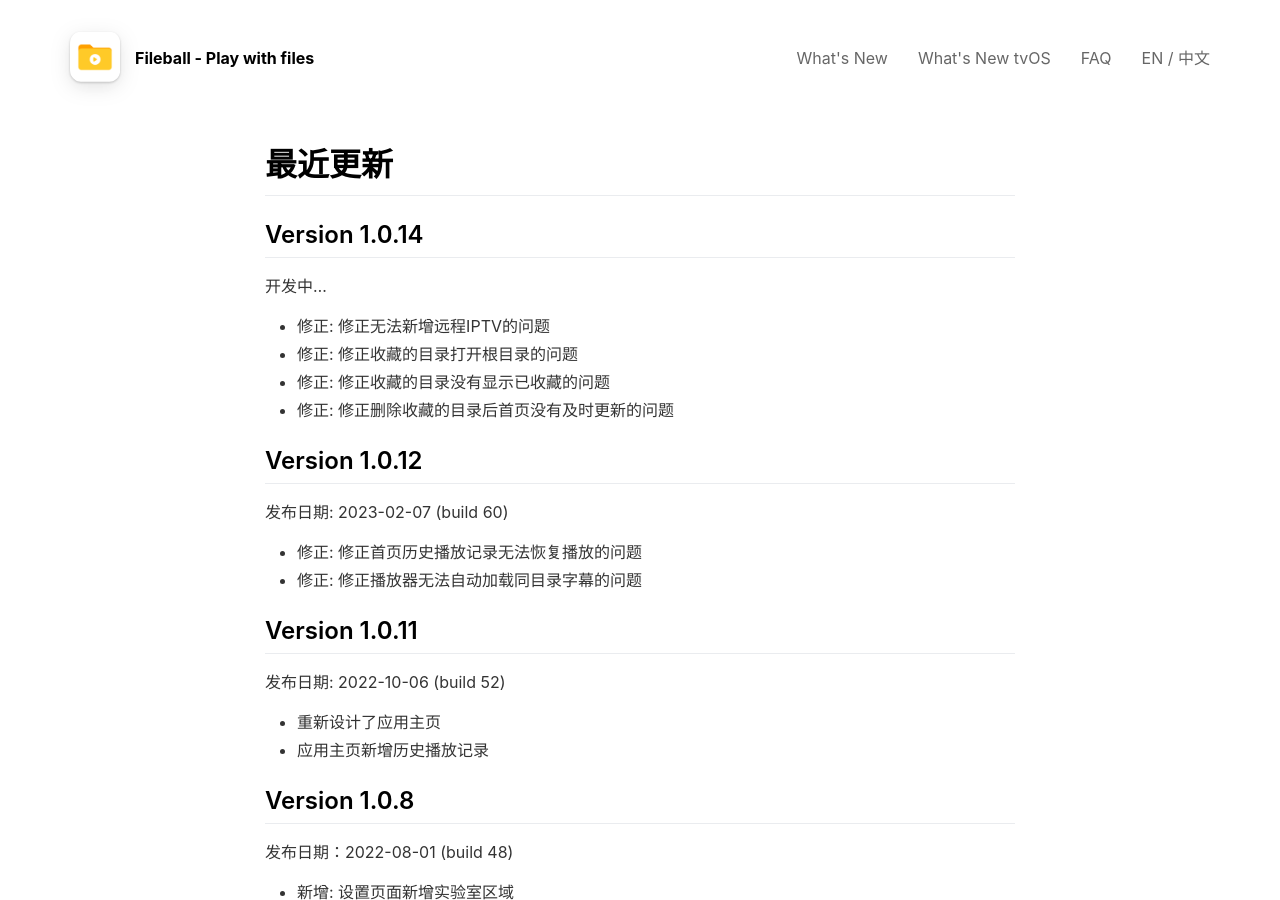
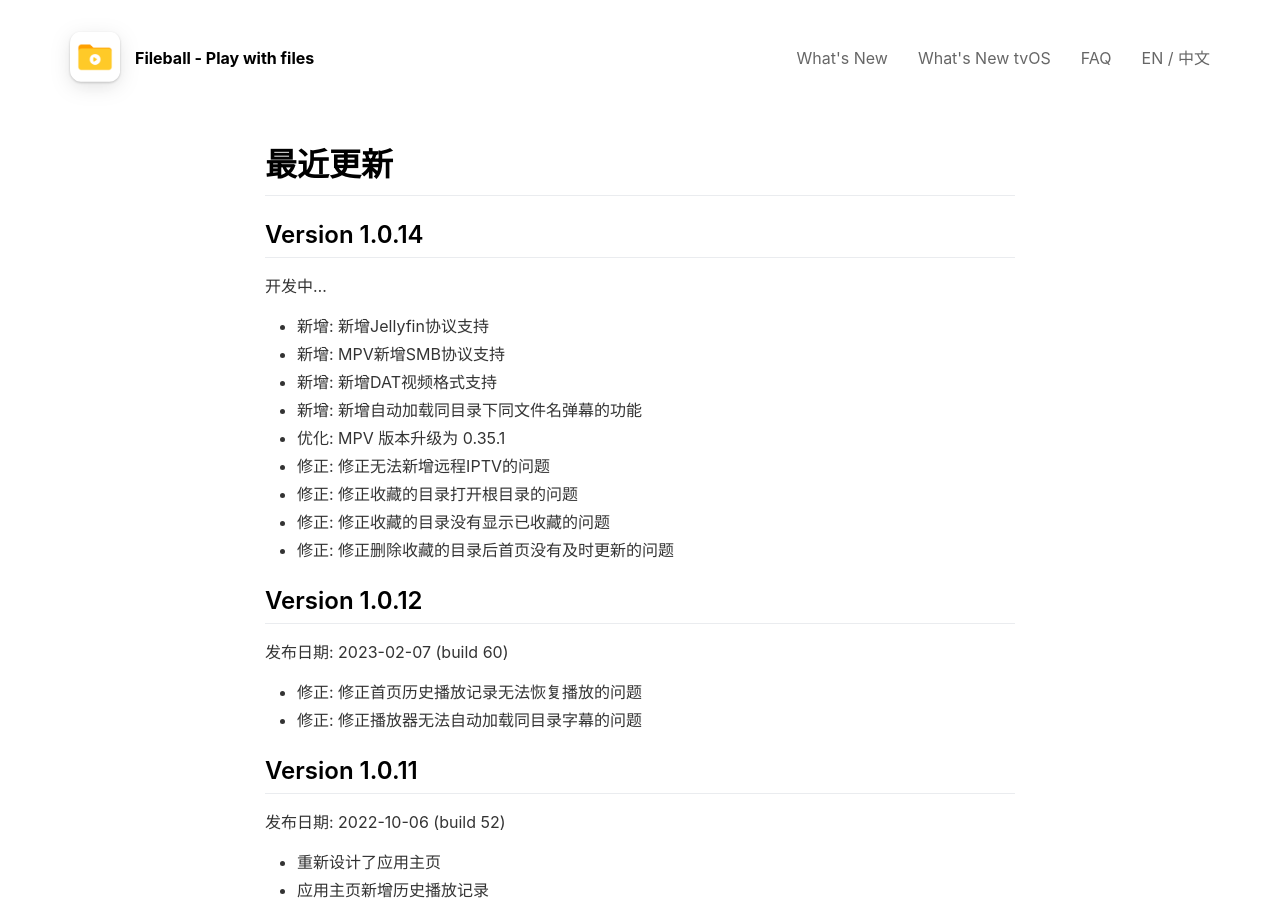
Before and after one commit to alexiscn/fileball.app, a Jekyll site: the page built from _pages/cn/changelog_tv.md, in a window 1280 px wide and 900 px high. Built offline with Jekyll 4.4.1, drawn with Linux system fonts in a browser that asks for light colours; nearby versions of some CDN libraries.

Commit message:
update changelog for tvOS

```diff
--- a/_pages/cn/changelog_tv.md
+++ b/_pages/cn/changelog_tv.md
@@ -12,6 +12,11 @@ locale: cn
 
 开发中...
 
+- 新增: 新增Jellyfin协议支持
+- 新增: MPV新增SMB协议支持
+- 新增: 新增DAT视频格式支持
+- 新增: 新增自动加载同目录下同文件名弹幕的功能
+- 优化: MPV 版本升级为 0.35.1
 - 修正: 修正无法新增远程IPTV的问题
 - 修正: 修正收藏的目录打开根目录的问题
 - 修正: 修正收藏的目录没有显示已收藏的问题
```
Also changed, not shown: _pages/changlog_tv.md (+5 -0 lines).
